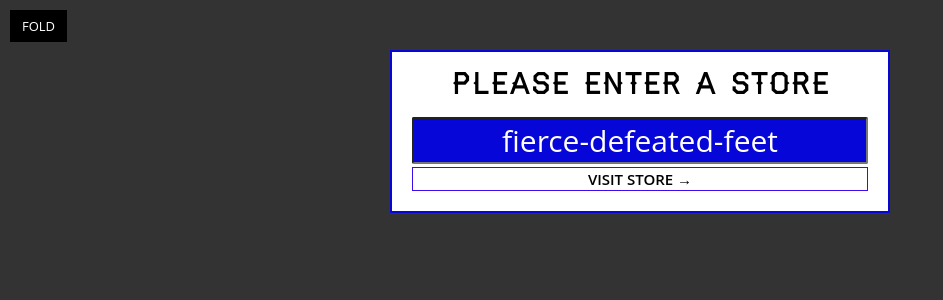
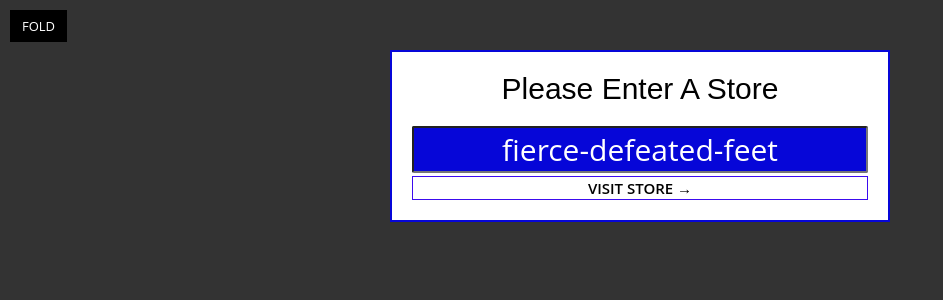
Before and after one commit to TunarshBee/sea-food-store, a React (Create React App) app in the folder sea-food-store/: page / in a window 1280 px wide. Shown: the top 300 px of the page, without its empty margins (0-943 px from the left). Built offline with nearby package versions, Linux system fonts and the light colour scheme; what re-base would draw is missing.

Commit message:
edited the css font family

```diff
--- a/sea-food-store/src/css/style.css
+++ b/sea-food-store/src/css/style.css
@@ -231,7 +231,7 @@ body {
   font-size: 2rem;
 }
 h1 {
-  font-family: tribalcase,'blanchcaps_inline', sans-serif;
+  font-family: 'blanchcaps_inline', sans-serif;
   text-align: center;
   color: #fff;
   font-weight: normal;
@@ -243,7 +243,7 @@ h4,
 h5,
 h6 {
   font-weight: normal;
-  font-family: 'haymakerregular', sans-serif;
+  font-family:  sans-serif;
 }
 h2 {
   text-align: center;
```
Also changed, not shown: sea-food-store/app.json (added, +7 -0 lines).
